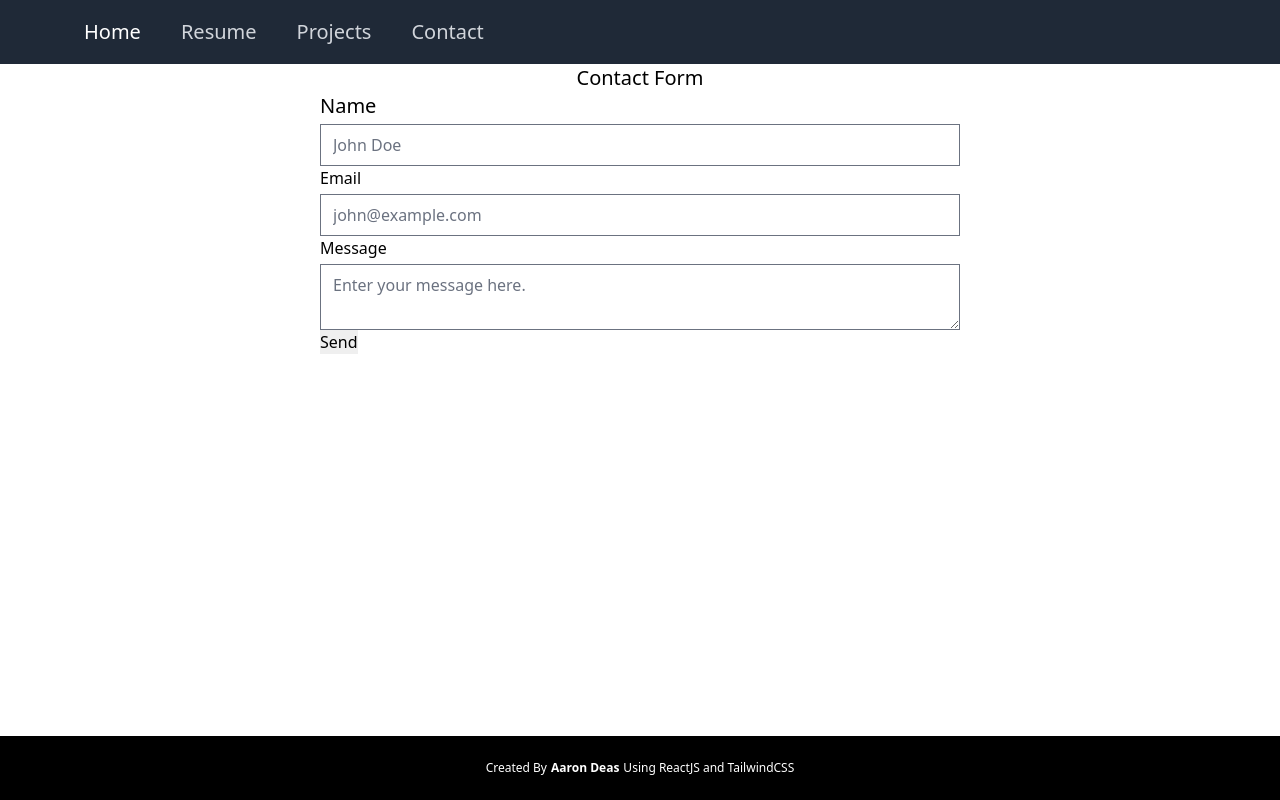
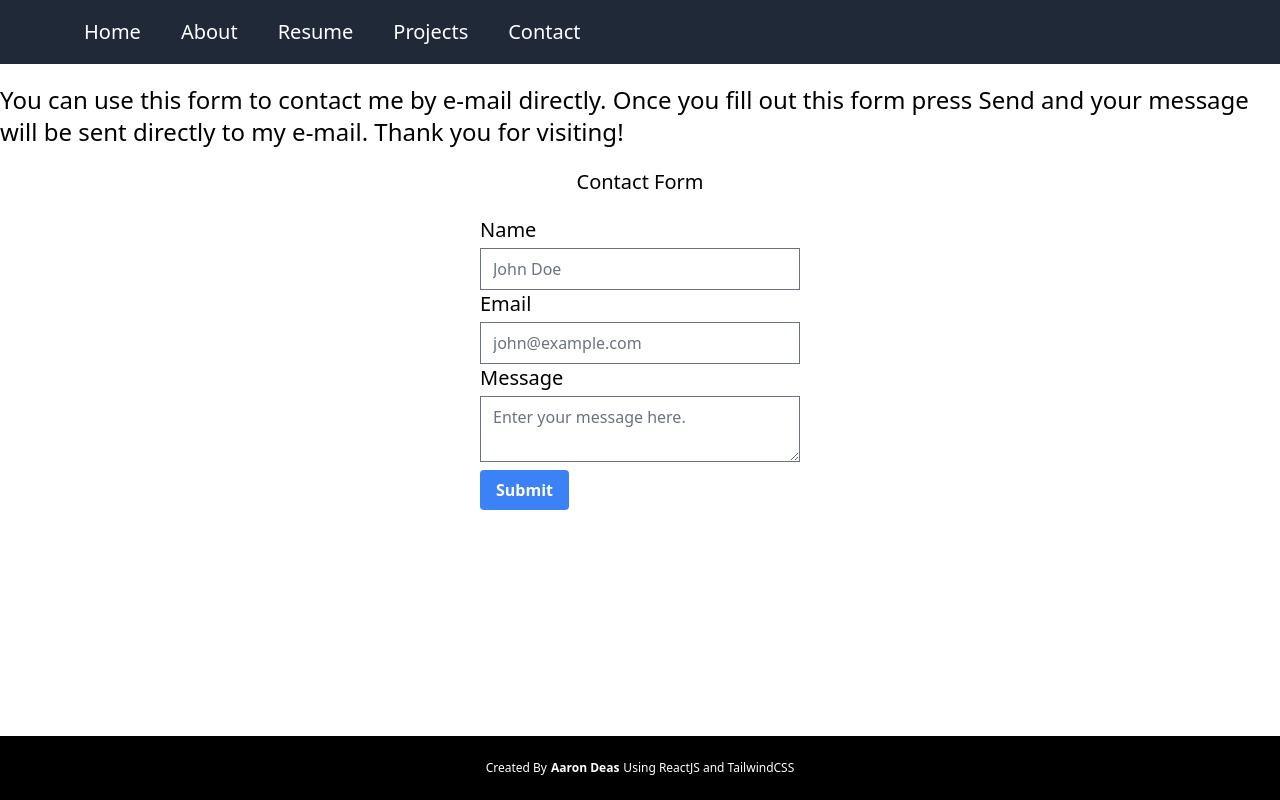
Before and after one commit to b00000001/react-portfolio, a React (Create React App) app: page / in a window 1280 px wide. Both pictures are taken after a click on the button "Contact". Built offline with nearby package versions, Linux system fonts and the light colour scheme.

Commit message:
Added About section

```diff
--- /dev/null
+++ b/src/components/About.js
@@ -0,0 +1,47 @@
+import React from "react";
+
+const About = ({ handleClick }) => {
+  return (
+    <section id="about">
+      <div className="container mx-auto flex px-10 py-20 md:flex-row flex-col items-center">
+        <div className="lg:flex-grow md:w-1/2 lg:pr-24 md:pr-16 flex flex-col md:items-start md:text-left mb-16 md:mb-0 items-center text-center">
+          <h1 className="title-font sm:text-4xl text-3xl mb-4 font-medium text-white">
+            Hi, I'm Reed.
+            <br className="hidden lg:inline-block" />I love to build amazing
+            apps.
+          </h1>
+          <p className="mb-8 leading-relaxed">
+            Lorem ipsum dolor sit amet, consectetur adipisicing elit. Qui
+            laborum quasi, incidunt dolore iste nostrum cupiditate voluptas?
+            Laborum, voluptas natus?
+          </p>
+          <div className="flex justify-center">
+            <button
+              onClick={() => handleClick("Contacts")}
+              className="inline-flex text-white bg-green-500 border-0 py-2 px-6 focus:outline-none hover:bg-green-600 rounded text-lg"
+            >
+              Work With Me
+            </button>
+            <button
+              onClick={() => {
+                handleClick("Projects");
+              }}
+              className="ml-4 inline-flex text-gray-400 bg-gray-800 border-0 py-2 px-6 focus:outline-none hover:bg-gray-700 hover:text-white rounded text-lg"
+            >
+              See My Past Work
+            </button>
+          </div>
+        </div>
+        <div className="lg:max-w-lg lg:w-full md:w-1/2 w-5/6">
+          <img
+            className="object-cover object-center rounded"
+            alt="hero"
+            src="./coding.svg"
+          />
+        </div>
+      </div>
+    </section>
+  );
+};
+
+export default About;
--- a/src/components/App.js
+++ b/src/components/App.js
@@ -5,6 +5,7 @@ import Main from "./Main";
 import Projects from "./Projects";
 import Footer from "./Footer";
 import Contact from "./Contact";
+import About from "./About";
 function App() {
   const [display, setDisplay] = useState({
     display: <Main />
@@ -16,6 +17,9 @@ function App() {
         break;
       case "Home":
         setDisplay({ display: <Main /> });
+        break;
+      case "About":
+        setDisplay({ display: <About handleClick={handleClick} /> });
         break;
       case "Resume":
         window.open(
@@ -32,8 +36,8 @@ function App() {
   return (
     <div className="h-screen flex flex-col flex-grow">
       <Nav handleClick={handleClick} />
-      <div className="w-auto h-screen">{display.display}</div>
-      <div className="flex flex-col h-1/2 justify-end">
+      <div className="w-auto h-auto">{display.display}</div>
+      <div className="flex h-screen flex-col justify-end">
         <Footer />
       </div>
     </div>
--- a/src/components/Contact.js
+++ b/src/components/Contact.js
@@ -22,32 +22,47 @@ const Contact = () => {
   };
 
   return (
+    <div>
+      <p className="text-2xl mt-5 flex justify-center mt-3 text-base">
+        You can use this form to contact me by e-mail directly. Once you fill
+        out this form press Send and your message will be sent directly to my
+        e-mail. Thank you for visiting!
+      </p>
+
       <div className="flex items-center flex-col">
-      <h1 className="text-xl">Contact Form</h1>
-      <form className="w-1/2 contact-form" onSubmit={sendEmail}>
+        <h1 className="mt-5 text-xl">Contact Form</h1>
+
+        <form className="w-1/4 contact-form" onSubmit={sendEmail}>
           <input type="hidden" name="contact_number" />
-        <label className="block w-1/2 text-xl">Name </label>
+          <label className="mt-5 block w-1/2 text-xl">Name </label>
           <input
             type="text"
             name="user_name"
             className="form-input mt-1 block w-full"
             placeholder="John Doe"
           />
-        <label>Email</label>
+          <label className="text-xl">Email</label>
           <input
             type="email"
             name="user_email"
             className="form-input mt-1 block w-full"
             placeholder="john@example.com"
           />
-        <label>Message</label>
+          <label className="text-xl">Message</label>
           <textarea
             className="form-textarea mt-1 block w-full"
             name="message"
             placeholder="Enter your message here."
           />
-        <input className="bg-blue" type="submit" value="Send" />
+          <button
+            className="bg-blue-500 hover:bg-blue-700 text-white font-bold py-2 px-4 rounded mt-2"
+            type="submit"
+            value="Send"
+          >
+            Submit
+          </button>
         </form>
+      </div>
     </div>
   );
 };
--- a/src/components/Nav.js
+++ b/src/components/Nav.js
@@ -17,22 +17,27 @@ function Nav({ handleClick }) {
                   >
                     Home
                   </button>
-
                   <button
-                    className="text-xl text-gray-300 hover:bg-gray-700 hover:text-white px-3 py-2 rounded-md text-sm font-medium"
+                    onClick={() => handleClick("About")}
+                    className="text-xl hover:bg-gray-700 text-white px-3 py-2 rounded-md text-sm font-medium"
+                  >
+                    About
+                  </button>
+                  <button
+                    className="text-xl hover:bg-gray-700 text-white px-3 py-2 rounded-md text-sm font-medium"
                     onClick={() => handleClick("Resume")}
                   >
                     Resume
                   </button>
 
                   <button
-                    className="text-xl text-gray-300 hover:bg-gray-700 hover:text-white px-3 py-2 rounded-md text-sm font-medium"
+                    className="text-xl hover:bg-gray-700 text-white px-3 py-2 rounded-md text-sm font-medium"
                     onClick={() => handleClick("Projects")}
                   >
                     Projects
                   </button>
                   <button
-                    className="text-xl text-gray-300 hover:bg-gray-700 hover:text-white px-3 py-2 rounded-md text-sm font-medium"
+                    className="text-xl hover:bg-gray-700 text-white px-3 py-2 rounded-md text-sm font-medium"
                     onClick={() => handleClick("Contacts")}
                   >
                     Contact
@@ -105,16 +110,28 @@ function Nav({ handleClick }) {
                 >
                   Home
                 </button>
+                <button
+                  onClick={() => handleClick("About")}
+                  className="hover:bg-gray-700 text-white block px-3 py-2 rounded-md text-base font-medium"
+                >
+                  About
+                </button>
 
-                <button className="text-gray-300 hover:bg-gray-700 hover:text-white block px-3 py-2 rounded-md text-base font-medium">
+                <button className="hover:bg-gray-700 text-white block px-3 py-2 rounded-md text-base font-medium">
                   Resume
                 </button>
 
                 <button
                   onClick={() => handleClick("Projects")}
-                  className="text-gray-300 hover:bg-gray-700 hover:text-white block px-3 py-2 rounded-md text-base font-medium"
+                  className="hover:bg-gray-700 text-white block px-3 py-2 rounded-md text-base font-medium"
                 >
                   Projects
+                </button>
+                <button
+                  onClick={() => handleClick("Contact")}
+                  className="hover:bg-gray-700 text-white block px-3 py-2 rounded-md text-base font-medium"
+                >
+                  Contact
                 </button>
               </div>
             </div>
```
Lines whose indentation alone changed are shown as unchanged.
